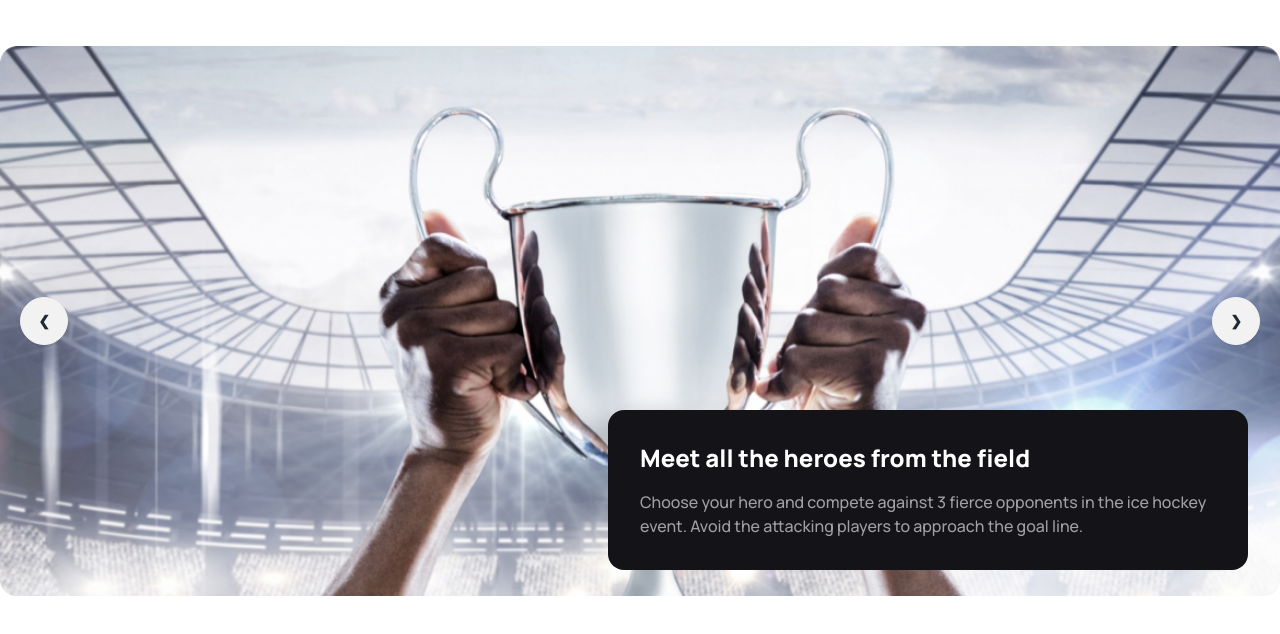
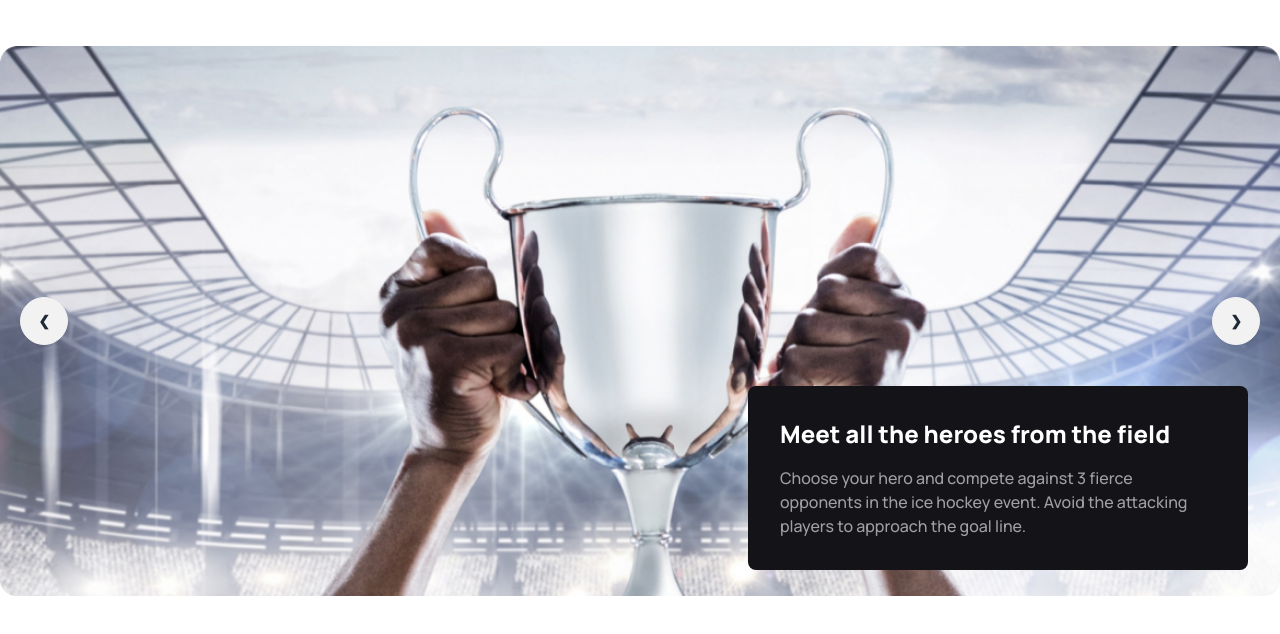
Before and after one commit to developerMubarok/B9A3-Hockeys, a plain HTML site: page index.html in a window 1280 px wide. Shown: the part 86-720 px from the top of the page. Drawn offline with nearby package versions, Linux system fonts and the light colour scheme.

Commit message:
Bonus section complete

```diff
--- a/index.html
+++ b/index.html
@@ -68,9 +68,7 @@
                 </div>
             </div>
         </nav>
-    </header>
-    <!-- Navbar Section End -->
-    <main class="container mx-auto my-5">
+         <!-- Navbar Section End -->
         <!-- banner section Start -->
         <section class="mt-12 relative">
             <div class="carousel w-full h-[200px] lg:h-[550px]">
@@ -89,11 +87,15 @@
                   </div>
                 </div>
               </div>
-              <div class="lg:flex lg:flex-col p-4 lg:p-8 absolute right-8 bottom-8 w-[50%] justify-center  rounded-2xl text-white bg-color-1">
-                <h2 class="text-2xl font-extrabold ">Meet all the heroes from the field</h2>
-                <p class="text-color-2 font-medium mt-4">Choose your hero and compete against 3 fierce opponents in the ice hockey event. Avoid the attacking players to approach the goal line.</p>
-              </div>
+              <div
+                class="bg-color-1 rounded-lg text-white lg:p-8 p-4 lg:space-y-4 space-y-2 lg:w-[500px] w-full lg:absolute bottom-8 right-8">
+                <h3 class="lg:text-2xl text-lg font-extrabold">Meet all the heroes from the field</h3>
+                <p class="text-color-2 lg:text-base text-sm font-medium">Choose your hero and compete against 3 fierce opponents in the ice hockey event. Avoid the attacking players to approach the goal line.</p>
+            </div>
         </section>
+        <!-- Banner section End -->
+    </header>
+    <main class="container mx-auto my-5">
 
     </main>
     <footer>
```
